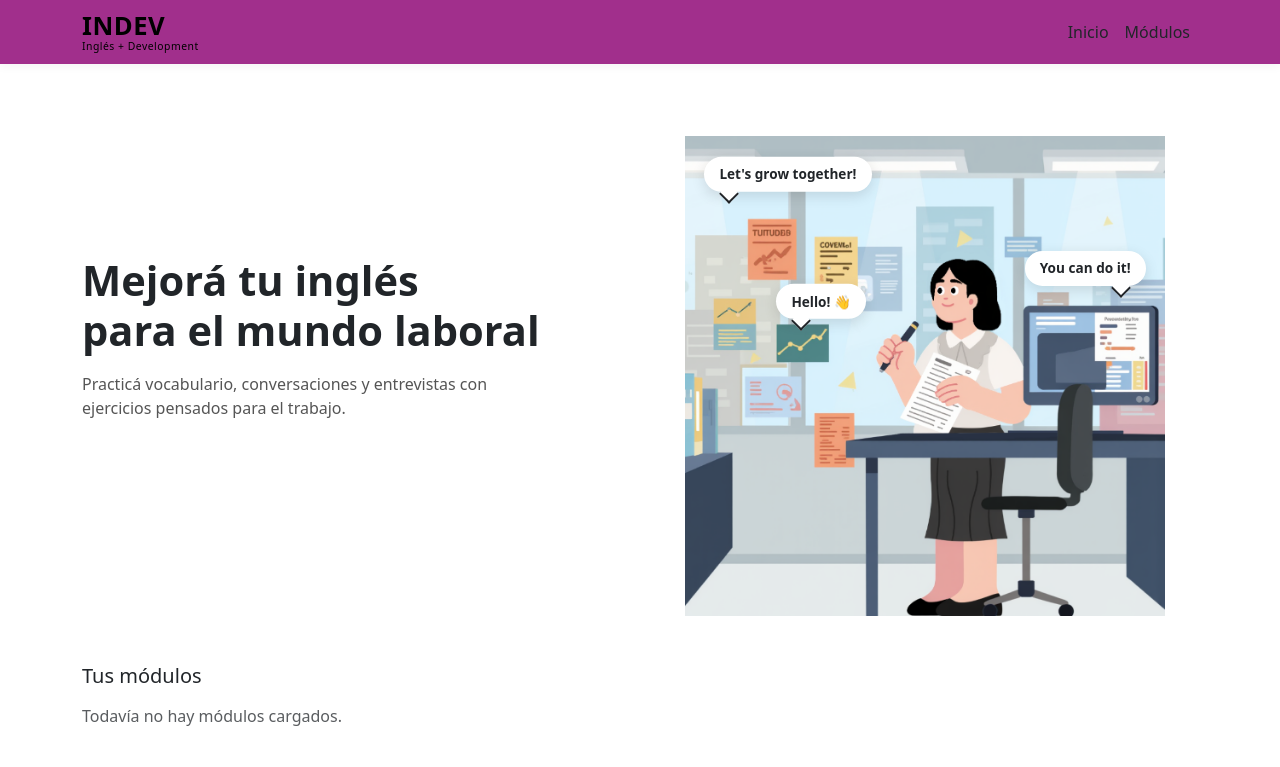
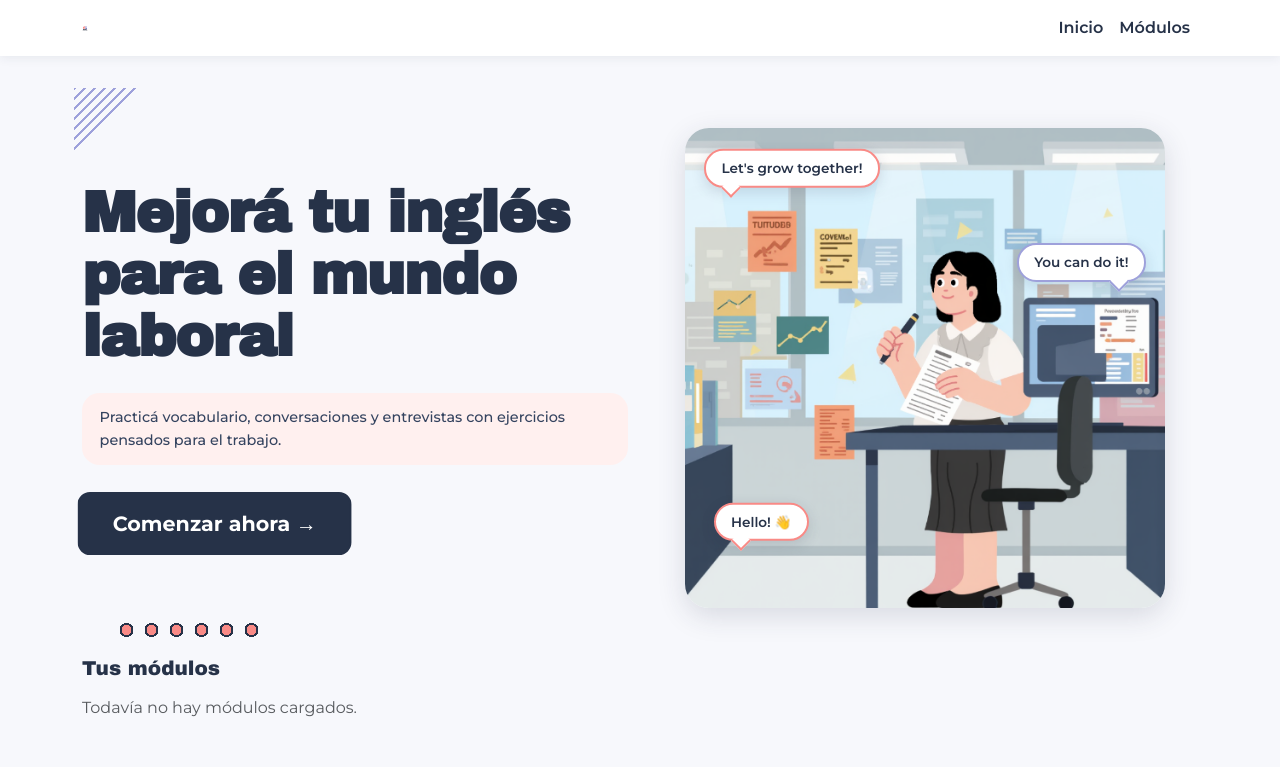
Before and after one commit to cotisanddoval/INDEVproyect, a Django app: page / in a window 1280 px wide. Shown: the top 767 px of the page. Run offline with Django 5.2, Linux system fonts and the light colour scheme; data that the repository does not hold is empty.

Commit message:
actualizo interfaz, añado iconos

```diff
--- a/static/css/indev.css
+++ b/static/css/indev.css
@@ -1,145 +1,137 @@
-.navbar-indev { background-color: var(--rosa); }
-.navbar-indev .navbar-brand { font-weight: 600; letter-spacing: .5px; }
+/* ===== INDEV: paleta y tipografía ===== */
+:root {
+    --navy: #263248;
+    --coral: #f98a86;
+    --coral-suave: #fde4e2;
+    --lavanda: #9ea1db;
+    --lavanda-oscuro: #6a6fbe;
+    --fondo: #f7f8fc;
+    --texto: #263248;
+    --fuente-titulos: "Archivo Black", "Segoe UI", sans-serif;
+    --fuente-texto: "Montserrat", "Segoe UI", sans-serif;
+}
 
-/* Barra de navegación */
-.navbar-indev { background-color: #a12f8c; box-shadow: 0 2px 10px rgba(0, 0, 0, .05); }
-.navbar-indev .nav-link { color: var(--texto); font-weight: 500; }
-.navbar-indev .nav-link:hover { color: var(--rosa); }
+body {
+    background-color: var(--fondo);
+    color: var(--texto);
+    font-family: var(--fuente-texto);
+}
+h1, h2, .logo-texto { font-family: var(--fuente-titulos); font-weight: 400; }
+a { color: var(--lavanda-oscuro); }
+a:hover { color: var(--coral); }
+
+/* ===== Barra de navegación ===== */
+.navbar-indev { background: #fff; box-shadow: 0 2px 10px rgba(38, 50, 72, .08); }
+.navbar-indev .nav-link { color: var(--navy); font-weight: 600; }
+.navbar-indev .nav-link:hover { color: var(--coral); }
 .logo-indev { display: flex; flex-direction: column; line-height: 1; }
-.logo-texto { font-size: 1.6rem; font-weight: 700; }
-.logo-in { color: var(--rosa); }
-.logo-dev { color: var(--celeste); }
-.logo-indev small { font-size: .65rem; font-weight: 400; color: var(--texto); margin-top: 2px; }
-
-/* Portada */
-.hero { padding: 3rem 0; }
-.hero-titulo { font-size: clamp(1.8rem, 4vw, 2.6rem); font-weight: 700; line-height: 1.2; }
-.hero-texto { color: #555; margin: 1rem 0 1.5rem; max-width: 28rem; }
-.btn-indev {
-    background: var(--rosa);
-    color: #fff;
-    border: 0;
-    border-radius: .75rem;
-    padding: .7rem 2rem;
-}
-.btn-indev:hover { filter: brightness(.95); color: #fff; }
-
-/* Tarjetas de módulos */
-.card-modulo {
-    background: #fff;
-    border-radius: 1rem;
-    padding: 1.5rem 1rem;
-    text-align: center;
-    height: 100%;
-    color: var(--texto);
-    box-shadow: 0 4px 16px rgba(0, 0, 0, .06);
-    transition: transform .15s, box-shadow .15s;
-}
-.card-modulo:hover { transform: translateY(-4px); box-shadow: 0 8px 24px rgba(0, 0, 0, .1); }
-.card-modulo h3 { font-size: 1rem; font-weight: 600; margin: .9rem 0 .4rem; }
-.card-modulo .desc { font-size: .8rem; color: #6c757d; margin-bottom: .6rem; }
-.card-modulo .cuenta { font-size: .75rem; color: #6c757d; }
-.icono-circulo {
-    width: 64px;
-    height: 64px;
-    border-radius: 50%;
-    display: inline-flex;
-    align-items: center;
-    justify-content: center;
-    font-size: 1.6rem;
-    color: #fff;
-}
-.tono-rosa .icono-circulo { background: var(--rosa); }
-.tono-celeste .icono-circulo { background: var(--celeste); }
-
-/* Lista de ejercicios del módulo */
-.fila-ejercicio {
-    display: flex;
-    align-items: center;
-    gap: 1rem;
-    background: #fff;
-    border-radius: .9rem;
-    padding: .9rem 1.1rem;
-    color: var(--texto);
-    text-decoration: none;
-    box-shadow: 0 2px 10px rgba(0, 0, 0, .05);
-}
-a.fila-ejercicio:hover { box-shadow: 0 4px 16px rgba(0, 0, 0, .1); color: var(--texto); }
-.fila-ejercicio .numero {
-    width: 36px;
-    height: 36px;
-    flex-shrink: 0;
-    border-radius: 50%;
-    background: var(--rosa-suave);
-    color: var(--rosa);
-    display: flex;
-    align-items: center;
-    justify-content: center;
-    font-weight: 600;
-}
-.fila-ejercicio .tipo {
-    display: block;
-    font-size: .72rem;
-    font-weight: 600;
-    color: var(--celeste);
-    text-transform: uppercase;
-    letter-spacing: .5px;
-}
-.fila-ejercicio .texto { font-size: .95rem; }
-.fila-ejercicio > i { font-size: 1.3rem; color: var(--celeste); }
-.fila-ejercicio.hecho .numero { background: #dff5e6; color: #2e9b57; }
-.fila-ejercicio.hecho > i { color: #2e9b57; }
-.fila-ejercicio.bloqueado { opacity: .6; box-shadow: none; background: #f1f2f6; }
-.fila-ejercicio.bloqueado .numero { background: #e3e6ee; color: #8a8fa0; }
-
-/* Hero animado */
-.hero-anim { position: relative; height: 320px; max-width: 420px; margin: 0 auto; }
-
-.hero-centro {
-    position: absolute;
-    top: 50%;
-    left: 50%;
-    transform: translate(-50%, -50%);
-    width: 150px;
-    height: 150px;
-    border-radius: 50%;
-    background: linear-gradient(135deg, var(--rosa), var(--celeste));
-    color: #fff;
-    display: flex;
-    align-items: center;
-    justify-content: center;
-    font-size: 4rem;
-    animation: pulso 3s ease-in-out infinite;
+.logo-texto { font-size: 1.7rem; }
+.logo-in { color: var(--coral); }
+.logo-dev { color: var(--navy); }
+.logo-indev small {
+    font-family: var(--fuente-texto);
+    font-size: .65rem;
+    font-weight: 500;
+    color: var(--navy);
+    margin-top: 3px;
 }
 
 
+/* ===== Portada ===== */
+.hero {
+    position: relative;
+    padding: 3rem 0;
+}
+
+.hero-titulo {
+    color: var(--navy);
+    font-size: clamp(2.2rem, 5vw, 3.6rem);
+    font-weight: 800;
+    line-height: 1.08;
+    letter-spacing: -1.2px;
+    margin-bottom: 1.5rem;
+}
+
+.hero-texto {
+    display: block;
+    width: fit-content;
+    max-width: 40rem;
+    background: #FFF0EF;
+    color: #34435F;
+    font-size: .90rem;
+    font-weight: 500;
+    line-height: 1.6;
+    padding: .8rem 1.1rem;
+    border-radius: 1.1rem;
+    margin: 0 0 1.75rem;
+}
+
+/* Adornos de la diapositiva (triángulo rayado y puntos); se pueden borrar */
+.hero::before {
+    content: "";
+    position: absolute;
+    top: .5rem;
+    left: -.5rem;
+    width: 64px;
+    height: 64px;
+    background: repeating-linear-gradient(135deg, var(--lavanda) 0 2px, transparent 2px 7px);
+    clip-path: polygon(0 0, 100% 0, 0 100%);
+    pointer-events: none;
+}
+.hero::after {
+    content: "";
+    position: absolute;
+    bottom: 1rem;
+    left: 2rem;
+    width: 150px;
+    height: 20px;
+    background: radial-gradient(circle, var(--coral) 0 5px, var(--navy) 5px 7px, transparent 7px) 0 0 / 25px 20px repeat-x;
+    pointer-events: none;
+}
 
 
+.btn-indev {
+    background: var(--navy);
+    color: #ffffff;
+    border: 2px solid var(--navy);
+    border-radius: .75rem;
+    padding: .85rem 2rem;
+    font-weight: 700;
+    transition: background-color .25s ease,
+                transform .25s ease,
+                box-shadow .25s ease;
+}
+
+.btn-indev:hover {
+    background: #1b2740;
+    border-color: #1b2740;
+    color: #ffffff;
+    transform: translateY(-2px);
+    box-shadow: 0 6px 16px rgba(38, 54, 83, .20);
+}
+
+
+/* Imagen y globos del hero */
+.hero-visual { position: relative; max-width: 480px; margin: 0 auto; }
 .hero-img {
     display: block;
     width: 100%;
-    max-width: 480px;
-    margin: 0 auto;
-
+    border-radius: 1.5rem;
+    box-shadow: 0 8px 28px rgba(38, 50, 72, .15);
 }
-
-/* Globos de texto sobre la imagen del hero */
-.hero-visual { position: relative; max-width: 480px; margin: 0 auto; }
-
 .globo {
     position: absolute;
     z-index: 2;
     background: #fff;
-    border: 2px solid var(--rosa);
+    color: var(--navy);
+    border: 2px solid var(--coral);
     border-radius: 1.2rem;
     padding: .45rem .95rem;
     font-size: .85rem;
     font-weight: 600;
-    box-shadow: 0 4px 14px rgba(0, 0, 0, .12);
+    box-shadow: 0 4px 14px rgba(38, 50, 72, .15);
     animation: flotar 4s ease-in-out infinite;
 }
-
-/* Piquito del globo */
 .globo::after {
     content: "";
     position: absolute;
@@ -153,21 +145,163 @@ a.fila-ejercicio:hover { box-shadow: 0 4px 16px rgba(0, 0, 0, .1); color: var(--
     border-color: inherit;
     transform: rotate(45deg);
 }
-
 .g1 { top: 6%; left: 4%; }
-.g2 { top: 24%; right: 4%; border-color: var(--celeste); animation-delay: -1.5s; }
+.g2 { top: 24%; right: 4%; border-color: var(--lavanda); animation-delay: -1.5s; }
 .g2::after { left: auto; right: 18px; }
-.g3 { bottom: 60%; left: 19%; animation-delay: -3s; }
+.g3 { bottom: 12%; left: 6%; animation-delay: -3s; }
 
 @keyframes flotar {
     0%, 100% { transform: translateY(0); }
     50% { transform: translateY(-10px); }
 }
 
+/* ===== Tarjetas de módulos ===== */
+.card-modulo {
+    background: #fff;
+    border-radius: 1rem;
+    padding: 1.5rem 1rem;
+    text-align: center;
+    height: 100%;
+    color: var(--texto);
+    box-shadow: 0 4px 16px rgba(38, 50, 72, .08);
+    transition: transform .15s, box-shadow .15s;
+}
+.card-modulo:hover { transform: translateY(-4px); box-shadow: 0 8px 24px rgba(38, 50, 72, .14); }
+.card-modulo h3 { font-size: 1rem; font-weight: 700; margin: .9rem 0 .4rem; }
+.card-modulo .desc { font-size: .8rem; color: #6b7280; margin-bottom: .6rem; }
+.card-modulo .cuenta { font-size: .75rem; color: #6b7280; }
+.icono-circulo {
+    width: 64px;
+    height: 64px;
+    border-radius: 50%;
+    display: inline-flex;
+    align-items: center;
+    justify-content: center;
+    font-size: 1.6rem;
+    color: #fff;
+}
+/* Los nombres de clase quedaron de la versión anterior; los colores son los nuevos */
+.tono-rosa .icono-circulo { background: var(--coral); }
+.tono-celeste .icono-circulo { background: var(--lavanda); }
+
+/* ===== Lista de ejercicios del módulo ===== */
+.fila-ejercicio {
+    display: flex;
+    align-items: center;
+    gap: 1rem;
+    background: #fff;
+    border-radius: .9rem;
+    padding: .9rem 1.1rem;
+    color: var(--texto);
+    text-decoration: none;
+    box-shadow: 0 2px 10px rgba(38, 50, 72, .06);
+}
+a.fila-ejercicio:hover { box-shadow: 0 4px 16px rgba(38, 50, 72, .12); color: var(--texto); }
+.fila-ejercicio .numero {
+    width: 36px;
+    height: 36px;
+    flex-shrink: 0;
+    border-radius: 50%;
+    background: var(--coral-suave);
+    color: var(--navy);
+    display: flex;
+    align-items: center;
+    justify-content: center;
+    font-weight: 700;
+}
+.fila-ejercicio .tipo {
+    display: block;
+    font-size: .72rem;
+    font-weight: 700;
+    color: var(--lavanda-oscuro);
+    text-transform: uppercase;
+    letter-spacing: .5px;
+}
+.fila-ejercicio .texto { font-size: .95rem; }
+.fila-ejercicio > i { font-size: 1.3rem; color: var(--lavanda-oscuro); }
+.fila-ejercicio.hecho .numero { background: #dff5e6; color: #2e9b57; }
+.fila-ejercicio.hecho > i { color: #2e9b57; }
+.fila-ejercicio.bloqueado { opacity: .6; box-shadow: none; background: #eceef7; }
+.fila-ejercicio.bloqueado .numero { background: #dcdfee; color: #8a8fa0; }
+
+/* ===== Página de ejercicio ===== */
+.ejercicio-wrap {
+    max-width: 640px;
+    margin: 0 auto;
+    background: #fff;
+    border-radius: 1rem;
+    border-top: 6px solid var(--coral);
+    padding: 2rem;
+    box-shadow: 0 4px 20px rgba(38, 50, 72, .08);
+}
+.ejercicio-titulo { font-size: 1.5rem; margin-top: .75rem; }
+.ejercicio-sub { color: #6b7280; font-size: .9rem; }
+
+.progreso-top {
+    display: flex;
+    justify-content: flex-end;
+    font-size: .85rem;
+    color: #6b7280;
+    margin-bottom: .25rem;
+}
+.progreso .progress { height: .5rem; background: #eceef7; border-radius: 1rem; }
+.progreso .progress-bar { background: var(--lavanda); border-radius: 1rem; }
+
+.consigna { text-align: center; font-weight: 700; margin: 2rem 0 1rem; }
+.enunciado { text-align: center; font-size: 1.15rem; margin-bottom: 1.5rem; }
+
+.input-indev {
+    background: #f1f2f8;
+    border: 0;
+    padding: .9rem 1rem;
+    text-align: center;
+    border-radius: .5rem;
+}
+.input-indev:focus { background: #f1f2f8; box-shadow: 0 0 0 .2rem rgba(158, 161, 219, .45); }
+
+.btn-opcion {
+    border: 2px solid #e3e6f0;
+    background: #fff;
+    border-radius: .75rem;
+    padding: .8rem 1rem;
+    text-align: left;
+    font-weight: 500;
+    color: var(--texto);
+}
+.btn-opcion:hover { border-color: var(--lavanda); color: var(--texto); }
+.btn-check:checked + .btn-opcion {
+    border-color: var(--coral);
+    background: var(--coral-suave);
+    color: var(--texto);
+}
+
+.btn-comprobar {
+    background: #fff;
+    border: 1.5px solid var(--navy);
+    border-radius: 2rem;
+    padding: .55rem 3rem;
+    font-size: .85rem;
+    font-weight: 600;
+    letter-spacing: 1px;
+    color: var(--navy);
+}
+.btn-comprobar:hover { background: var(--coral); border-color: var(--coral); color: var(--navy); }
+.btn-siguiente {
+    background: var(--coral);
+    border: 0;
+    border-radius: 2rem;
+    padding: .55rem 2.5rem;
+    color: var(--navy);
+    font-weight: 700;
+}
+.btn-siguiente:hover { filter: brightness(.95); color: var(--navy); }
+
+/* ===== Accesibilidad y celulares ===== */
 @media (max-width: 576px) {
     .globo { font-size: .7rem; padding: .35rem .7rem; }
 }
-
 @media (prefers-reduced-motion: reduce) {
     .globo { animation: none; }
 }
+
+.logo-img { height: 5px; width: auto; display: block; }
--- a/templates/base.html
+++ b/templates/base.html
@@ -5,15 +5,18 @@
     <meta charset="UTF-8">
     <meta name="viewport" content="width=device-width, initial-scale=1">
     <title>{% block title %}INDEV{% endblock %}</title>
+    <link rel="icon" type="image/png" href="{% static 'img/pestaña.png' %}?v=1">
     <link href="https://cdn.jsdelivr.net/npm/bootstrap@5.3.3/dist/css/bootstrap.min.css" rel="stylesheet">
+    <link href="https://cdn.jsdelivr.net/npm/bootstrap-icons@1.11.3/font/bootstrap-icons.min.css" rel="stylesheet">
+    <link href="https://fonts.googleapis.com/css2?family=Archivo+Black&family=Montserrat:wght@400;500;600;700&display=swap" rel="stylesheet">
+    <link rel="stylesheet" href="https://cdnjs.cloudflare.com/ajax/libs/animate.css/4.1.1/animate.min.css">
     <link rel="stylesheet" href="{% static 'css/indev.css' %}">
 </head>
 <body>
-    <nav class="navbar navbar-expand-lg navbar-light navbar-indev">
+    <nav class="navbar navbar-expand-lg navbar-indev">
         <div class="container">
-        <a class="navbar-brand logo-indev" href="{% url 'home' %}">
-            <span class="logo-texto"><span class="logo-in">IN</span><span class="logo-dev">DEV</span></span>
-            <small>Inglés + Development</small>
+            <a class="navbar-brand" href="{% url 'home' %}">
+    <img src="{% static 'img/logo.png' %}?v=2" alt="INDEV - Inglés + Development" class="logo-img" height="80">
 </a>
             <button class="navbar-toggler" type="button" data-bs-toggle="collapse" data-bs-target="#menu">
                 <span class="navbar-toggler-icon"></span>
--- a/templates/core/home.html
+++ b/templates/core/home.html
@@ -5,11 +5,16 @@
 <section class="hero">
     <div class="row align-items-center g-4">
         <div class="col-md-6">
-            <h1 class="hero-titulo">Mejorá tu inglés<br>para el mundo laboral</h1>
-            <p class="hero-texto">
+            <h1 class="hero-titulo animate__animated animate__backInDown">Mejorá tu inglés<br>para el mundo laboral</h1>
+            <p class="hero-texto animate__animated animate__backInLeft">
                 Practicá vocabulario, conversaciones y entrevistas con ejercicios pensados para el trabajo.
             </p>
-            <a href="#modulos" class="btn btn-indev btn-lg">Comenzar ahora</a>
+
+                <a href="#modulos"
+                class="btn btn-indev btn-comenzar btn-lg animate__animated animate__pulse animate__infinite animate__slow">
+                Comenzar ahora <span aria-hidden="true">→</span>
+                </a>
+
         </div>
         <div class="col-md-6">
     <div class="hero-visual">
```
Also changed, not shown: static/img/logo.png (added), static/img/logoindev.png (added), static/img/pestaña.png (added). Lines whose indentation alone changed are shown as unchanged.
